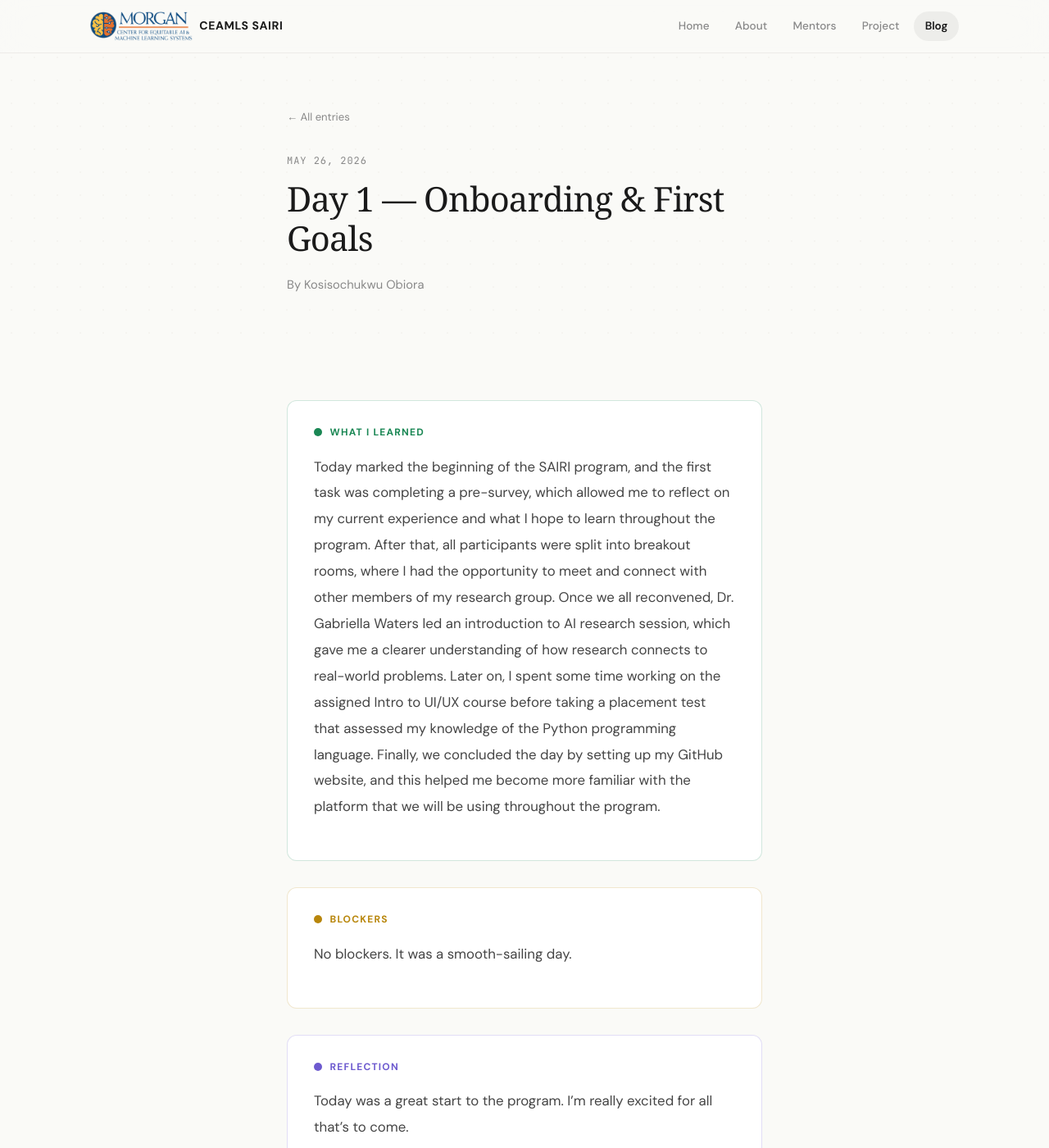
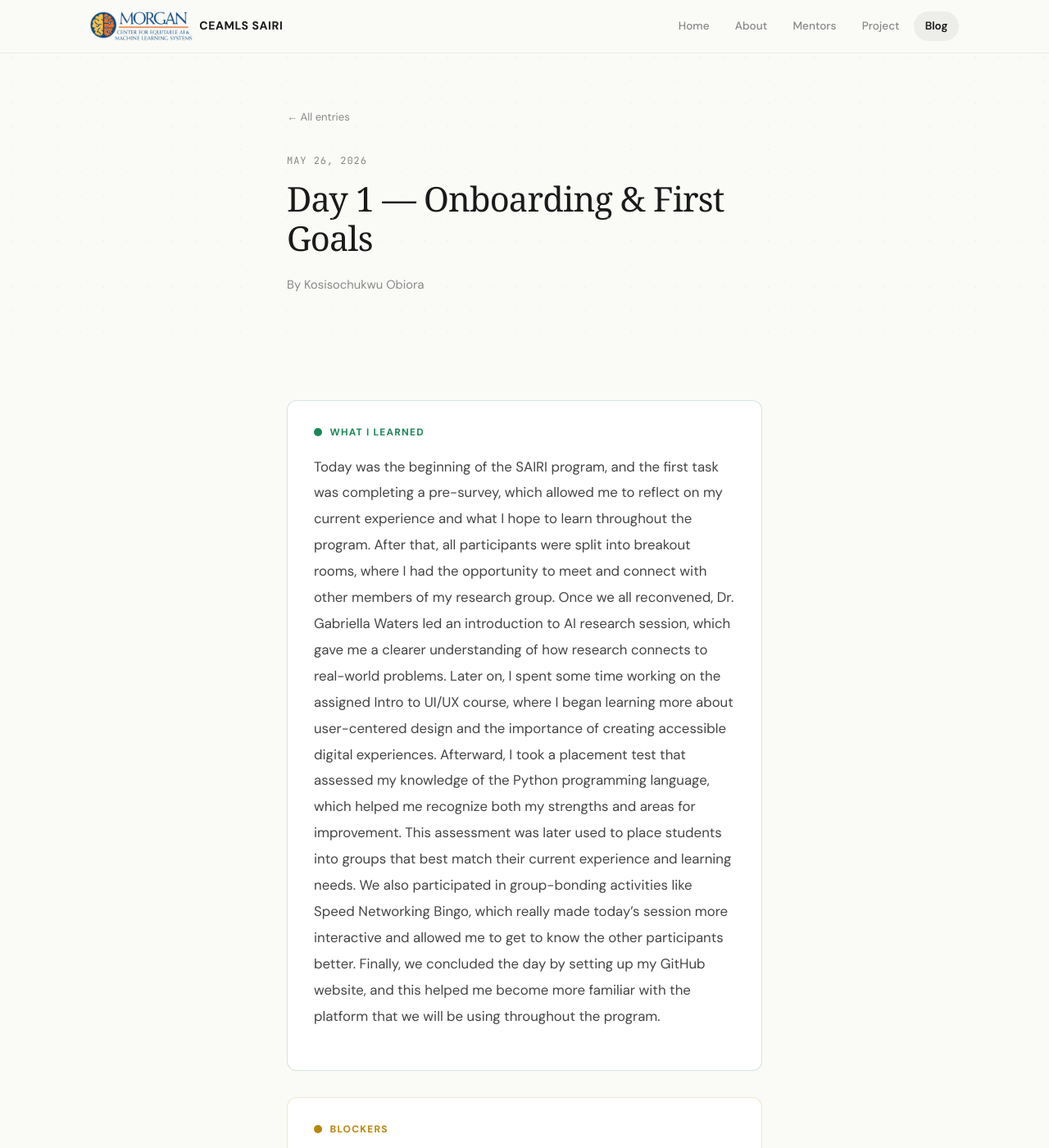
Before and after one commit to kosiobiora/kosiobioraceamls26.github.io, a Jekyll site: the page built from _posts/2026-05-26-day-1.md, in a window 1280 px wide and 1400 px high. Shown: the whole window at 82% size. Built offline with Jekyll 4.4.1, drawn with Linux system fonts in a browser that asks for light colours; some web fonts are replaced.

Commit message:
Update 2026-05-26-day-1.md

```diff
--- a/_posts/2026-05-26-day-1.md
+++ b/_posts/2026-05-26-day-1.md
@@ -6,7 +6,7 @@ permalink: /day1.html
 tags: ["onboarding", "research"]
 
 what_i_learned: |
-  Today marked the beginning of the SAIRI program, and the first task was completing a pre-survey, which allowed me to reflect on my current experience and what I hope to learn throughout the program. After that, all participants were split into breakout rooms, where I had the opportunity to meet and connect with other members of my research group. Once we all reconvened, Dr. Gabriella Waters led an introduction to AI research session, which gave me a clearer understanding of how research connects to real-world problems. Later on, I spent some time working on the assigned Intro to UI/UX course before taking a placement test that assessed my knowledge of the Python programming language. Finally, we concluded the day by setting up my GitHub website, and this helped me become more familiar with the platform that we will be using throughout the program.
+  Today was the beginning of the SAIRI program, and the first task was completing a pre-survey, which allowed me to reflect on my current experience and what I hope to learn throughout the program. After that, all participants were split into breakout rooms, where I had the opportunity to meet and connect with other members of my research group. Once we all reconvened, Dr. Gabriella Waters led an introduction to AI research session, which gave me a clearer understanding of how research connects to real-world problems. Later on, I spent some time working on the assigned Intro to UI/UX course, where I began learning more about user-centered design and the importance of creating accessible digital experiences. Afterward, I took a placement test that assessed my knowledge of the Python programming language, which helped me recognize both my strengths and areas for improvement. This assessment was later used to place students into groups that best match their current experience and learning needs. We also participated in group-bonding activities like Speed Networking Bingo, which really made today's session more interactive and allowed me to get to know the other participants better. Finally, we concluded the day by setting up my GitHub website, and this helped me become more familiar with the platform that we will be using throughout the program.
 
 blockers: |
   No blockers. It was a smooth-sailing day.
```
